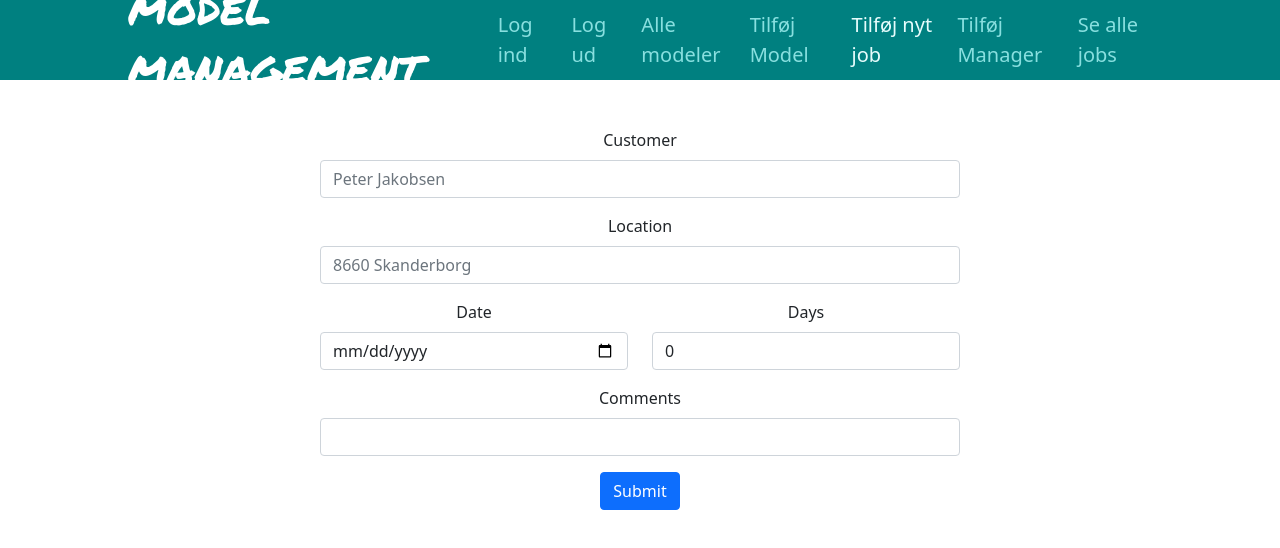
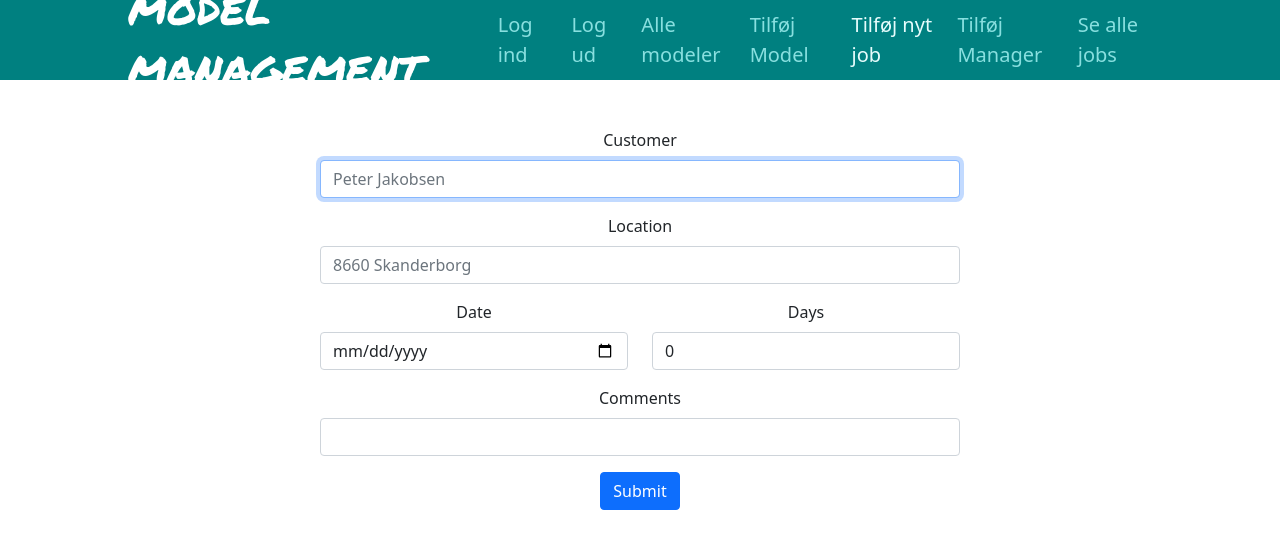
Before and after one commit to AdamLouieHekkelVergara/SW4FED-Mandatory-assignment-2-ModelManagement, a React (Create React App) app: page /NewJobPage in a window 1280 px wide. Shown: the top 548 px of the page. Built offline with nearby package versions, Linux system fonts and the light colour scheme.

Commit message:
adding bootstrap + all jobs

```diff
--- a/src/components/NewJob/NewJob.js
+++ b/src/components/NewJob/NewJob.js
@@ -30,11 +30,16 @@ function NewJob() {
     const [comments, setComments] = useState("");
 
     return (
-        <Form>
+        <Form onSubmit={(e) => handleSubmit(e)}>
             <Row className="mb-3">
                 <Form.Group as={Col} controlId="formCustomer">
                     <Form.Label>Customer</Form.Label>
-                    <Form.Control placeholder="Peter Jakobsen" />
+                    <Form.Control
+                    autoFocus
+                    id="customer"
+                    value={customer}
+                    onChange={(e) => setCustomer(e.target.value)}
+                    placeholder="Peter Jakobsen" />
                 </Form.Group>
             </Row>
 
```
